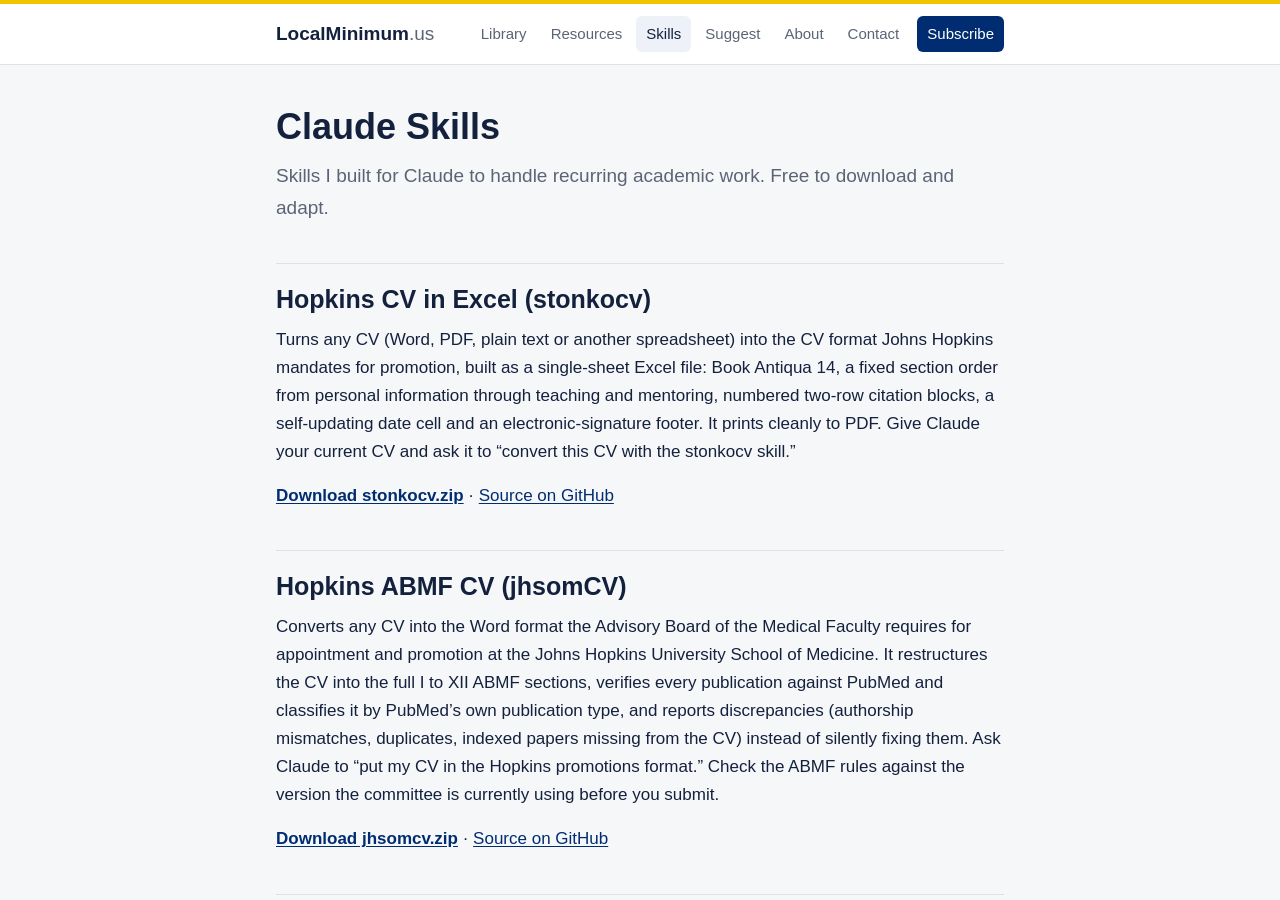
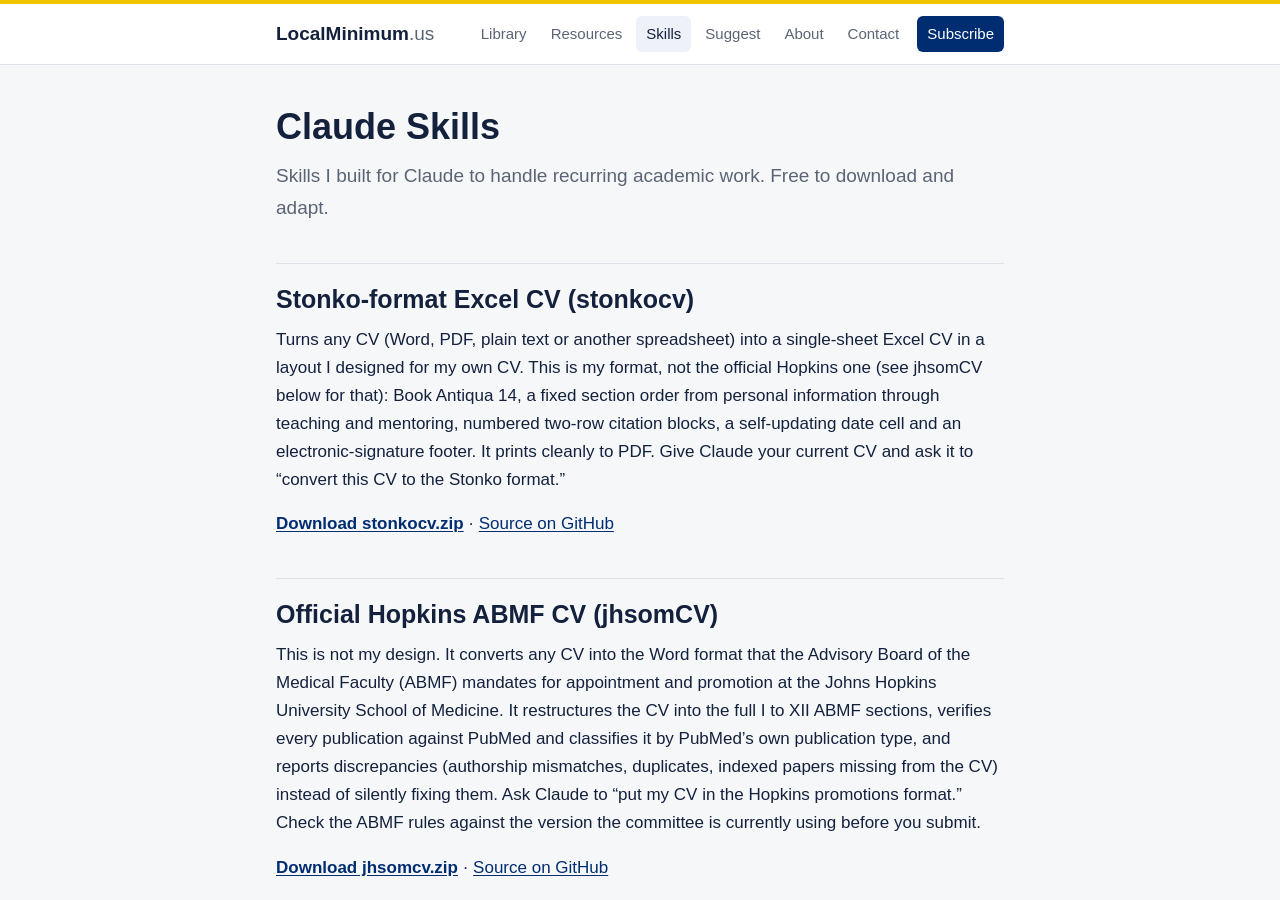
Before and after one commit to davidstonko/ai-surgery, a Jekyll site: the page built from docs/skills/index.md, in a window 1280 px wide and 900 px high. Built offline with Jekyll 4.4.1, drawn with Linux system fonts in a browser that asks for light colours.

Commit message:
Skills: distinguish Stonko format (own design) from Hopkins-mandated ABMF format

```diff
--- a/docs/index.html
+++ b/docs/index.html
@@ -32,7 +32,7 @@
   </li>
   <li>
     <h2><a href="{{ '/skills/' | relative_url }}">Claude skills</a></h2>
-    <p>Free downloads that teach Claude recurring academic tasks: two Hopkins CV formats and Department of Surgery presentations.</p>
+    <p>Free downloads that teach Claude recurring academic tasks: my Excel CV format, the official Hopkins ABMF CV format, and Department of Surgery presentations.</p>
   </li>
   <li>
     <h2><a href="{{ '/about/' | relative_url }}">About</a></h2>
--- a/docs/skills/index.md
+++ b/docs/skills/index.md
@@ -10,15 +10,15 @@
 
 <div class="prose" markdown="1">
 
-## Hopkins CV in Excel (stonkocv)
+## Stonko-format Excel CV (stonkocv)
 
-Turns any CV (Word, PDF, plain text or another spreadsheet) into the CV format Johns Hopkins mandates for promotion, built as a single-sheet Excel file: Book Antiqua 14, a fixed section order from personal information through teaching and mentoring, numbered two-row citation blocks, a self-updating date cell and an electronic-signature footer. It prints cleanly to PDF. Give Claude your current CV and ask it to "convert this CV with the stonkocv skill."
+Turns any CV (Word, PDF, plain text or another spreadsheet) into a single-sheet Excel CV in a layout I designed for my own CV. This is my format, not the official Hopkins one (see jhsomCV below for that): Book Antiqua 14, a fixed section order from personal information through teaching and mentoring, numbered two-row citation blocks, a self-updating date cell and an electronic-signature footer. It prints cleanly to PDF. Give Claude your current CV and ask it to "convert this CV to the Stonko format."
 
 **[Download stonkocv.zip](stonkocv.zip)** &middot; [Source on GitHub](https://github.com/davidstonko/stonkocv)
 
-## Hopkins ABMF CV (jhsomCV)
+## Official Hopkins ABMF CV (jhsomCV)
 
-Converts any CV into the Word format the Advisory Board of the Medical Faculty requires for appointment and promotion at the Johns Hopkins University School of Medicine. It restructures the CV into the full I to XII ABMF sections, verifies every publication against PubMed and classifies it by PubMed's own publication type, and reports discrepancies (authorship mismatches, duplicates, indexed papers missing from the CV) instead of silently fixing them. Ask Claude to "put my CV in the Hopkins promotions format." Check the ABMF rules against the version the committee is currently using before you submit.
+This is not my design. It converts any CV into the Word format that the Advisory Board of the Medical Faculty (ABMF) mandates for appointment and promotion at the Johns Hopkins University School of Medicine. It restructures the CV into the full I to XII ABMF sections, verifies every publication against PubMed and classifies it by PubMed's own publication type, and reports discrepancies (authorship mismatches, duplicates, indexed papers missing from the CV) instead of silently fixing them. Ask Claude to "put my CV in the Hopkins promotions format." Check the ABMF rules against the version the committee is currently using before you submit.
 
 **[Download jhsomcv.zip](jhsomcv.zip)** &middot; [Source on GitHub](https://github.com/davidstonko/jhsomcv)
 
```
